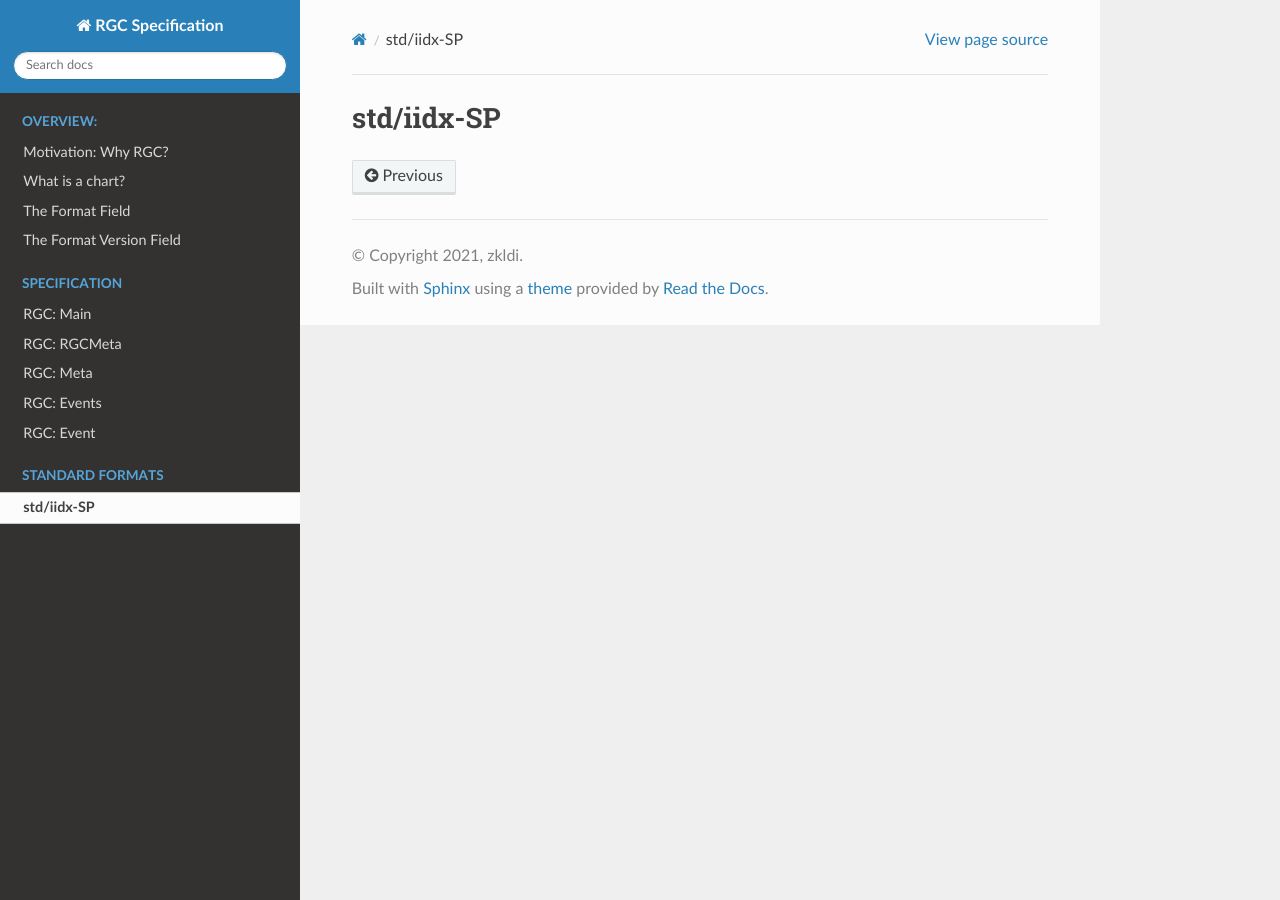
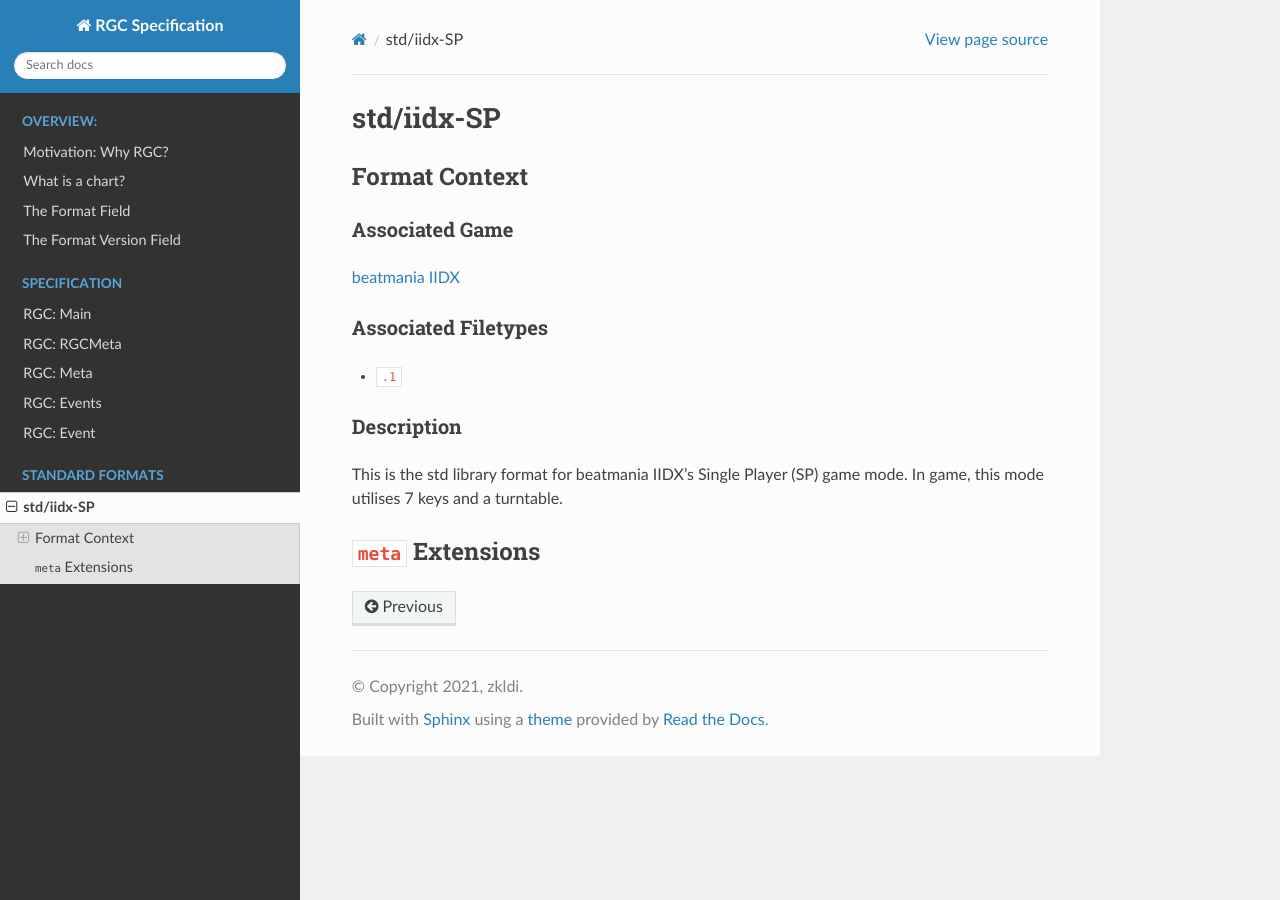
Before and after one commit to TNGStudios/rgc-spec, a Sphinx documentation site: the page built from source/std/iidx-SP.rst, in a window 1280 px wide. Built offline with Sphinx 7.4.7 and the Read the Docs theme 2.0.0, drawn with Linux system fonts in a browser that asks for light colours.

Commit message:
std/iidx-SP outline

```diff
--- a/source/std/iidx-SP.rst
+++ b/source/std/iidx-SP.rst
@@ -2,3 +2,30 @@
 
 std/iidx-SP
 ==================================
+
+################
+Format Context
+################
+
+****************
+Associated Game
+****************
+
+`beatmania IIDX <https://en.wikipedia.org/wiki/Beatmania_IIDX>`_
+
+********************
+Associated Filetypes
+********************
+
+- ``.1``
+
+***********
+Description
+***********
+
+This is the std library format for beatmania IIDX's Single Player (SP) game mode. In game, this mode utilises 7 keys and a turntable.
+
+
+####################
+``meta`` Extensions
+####################
```
